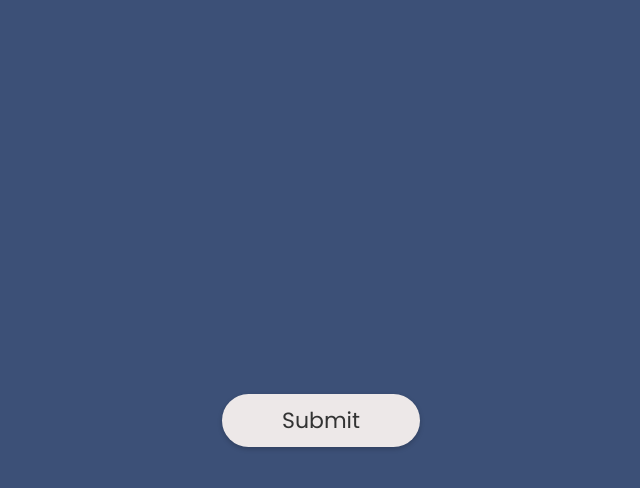
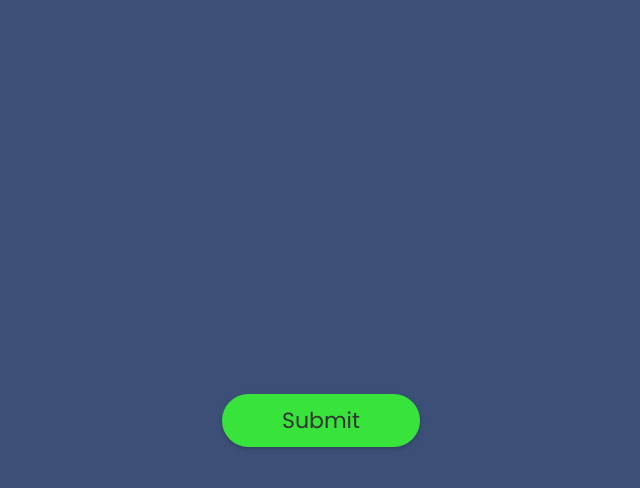
Before and after one commit to coderSuresh/alert-for-web, a plain HTML site: page index.html in a window 1280 px wide. In both pictures the pointer is over the button "Submit". Shown: the whole page, without its empty margins (319-959 px from the left). Drawn offline with Linux system fonts and the light colour scheme.

```diff
--- a/styles/styles.css
+++ b/styles/styles.css
@@ -68,7 +68,7 @@
     margin-top: 40px;
     padding: 10px 30px;
     border: none;
-    background-color: #5bcc32;
+    background-color: #3ce43c;
     color: #fff;
     font-size: 18px;
     border-radius: 4px;
@@ -78,5 +78,5 @@
 }
 
 button:hover {
-    background-color: rgb(237, 232, 232);
+    background-color:#38f038eb ;
 }
```
